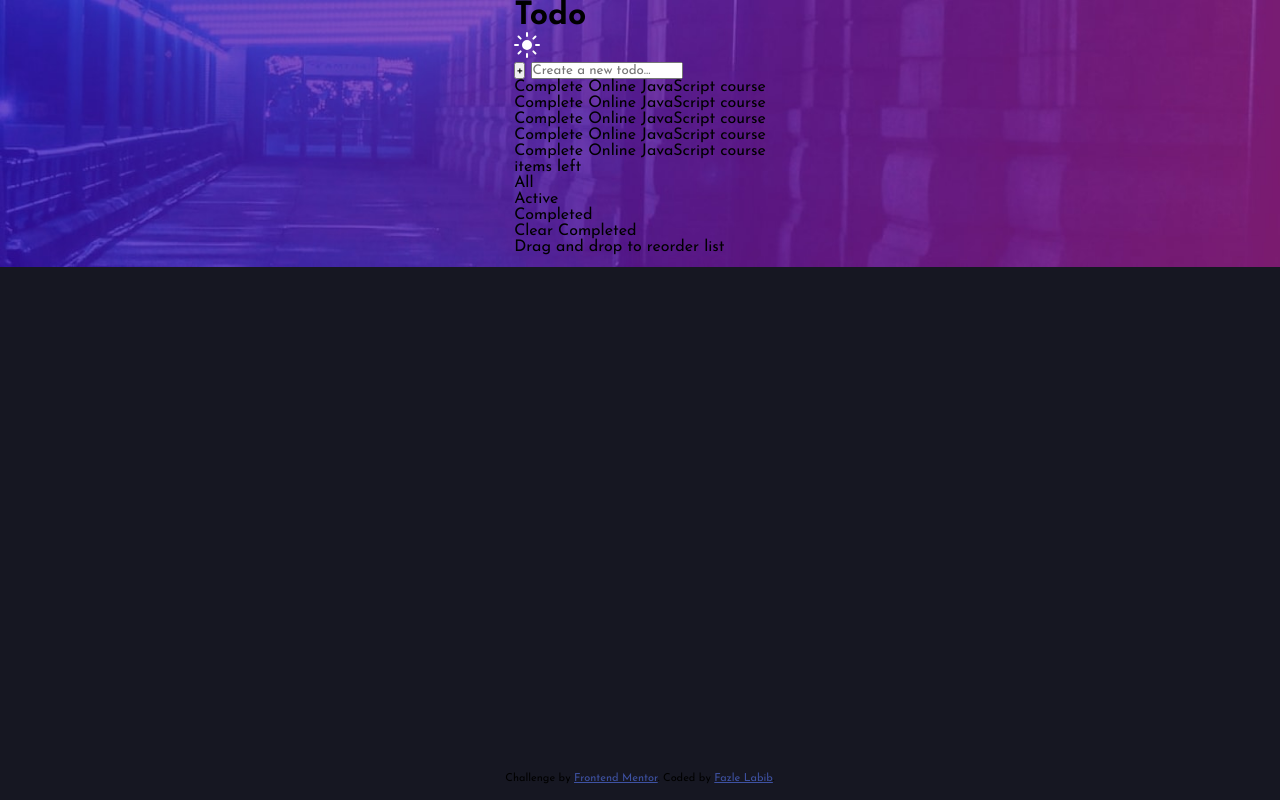
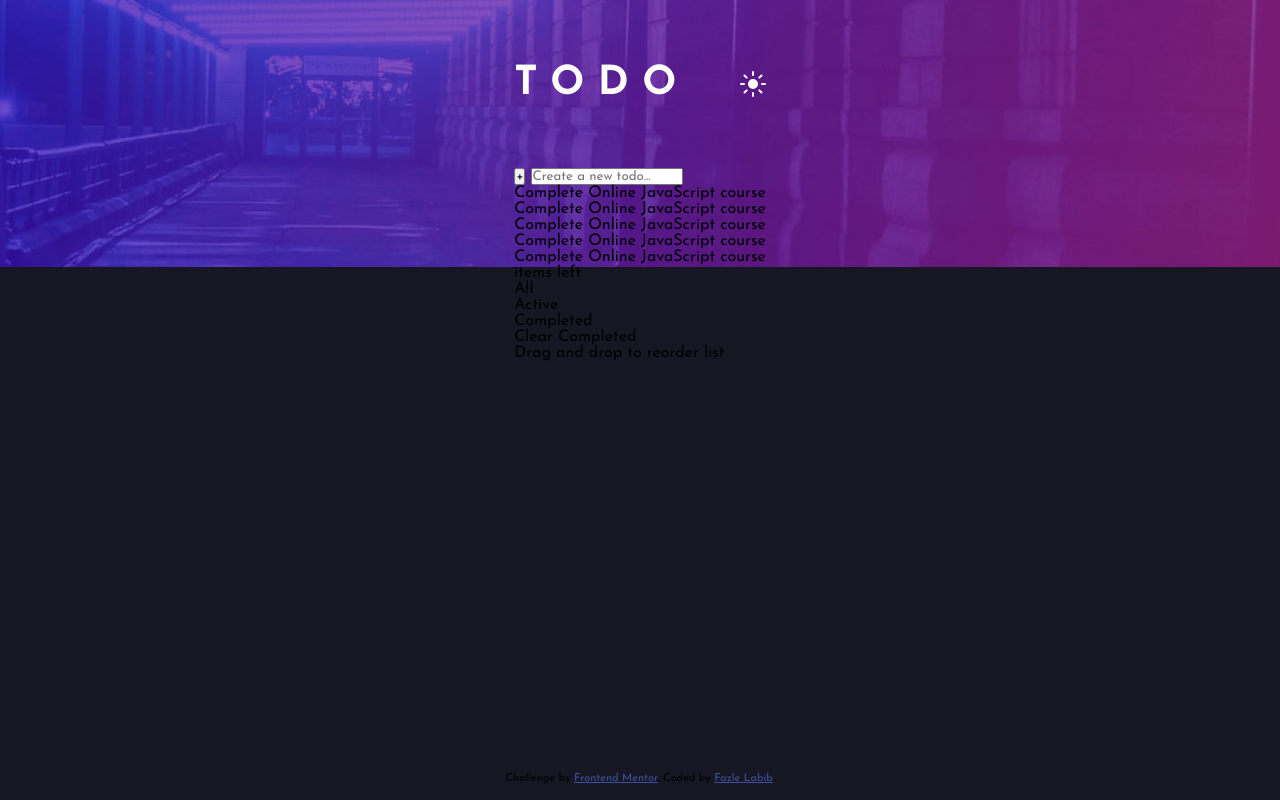
Before and after one commit to FazleLabib/frontend-mentor-todo-app, a plain HTML site: page index.html in a window 1280 px wide. Drawn offline with Linux system fonts and the light colour scheme.

Commit message:
Add heading style

```diff
--- a/style.css
+++ b/style.css
@@ -50,6 +50,21 @@ body {
     background-size: contain;
 }
 
+.header {
+    display: flex;
+    align-items: center;
+    justify-content: space-between;
+    margin: 4rem 0;
+}
+
+.header h1 {
+    color: white;
+    text-transform: uppercase;
+    letter-spacing: 0.85rem;
+    font-weight: 700;
+    font-size: 2.5rem;
+}
+
 main {
     position: absolute;
     z-index: 1;
```
